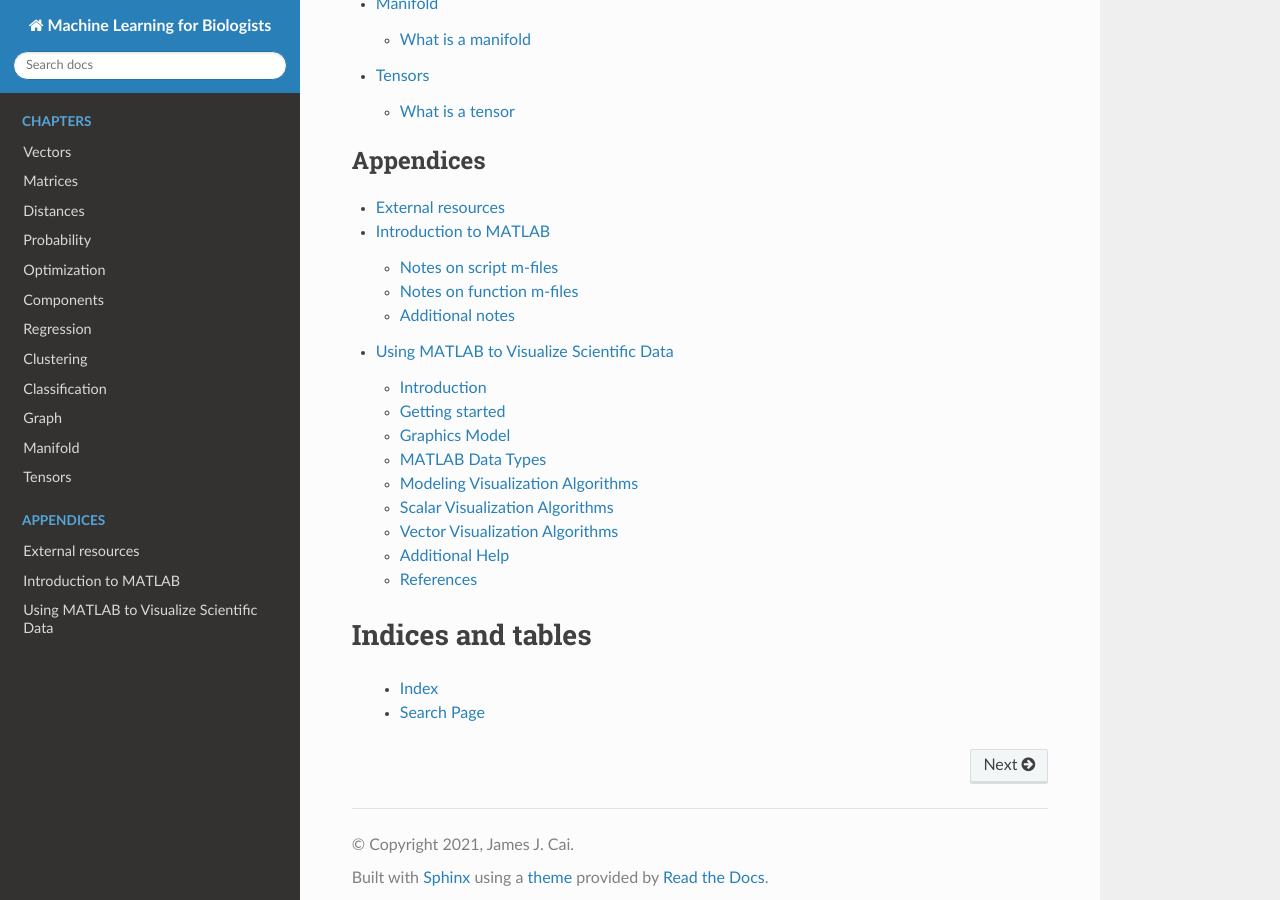
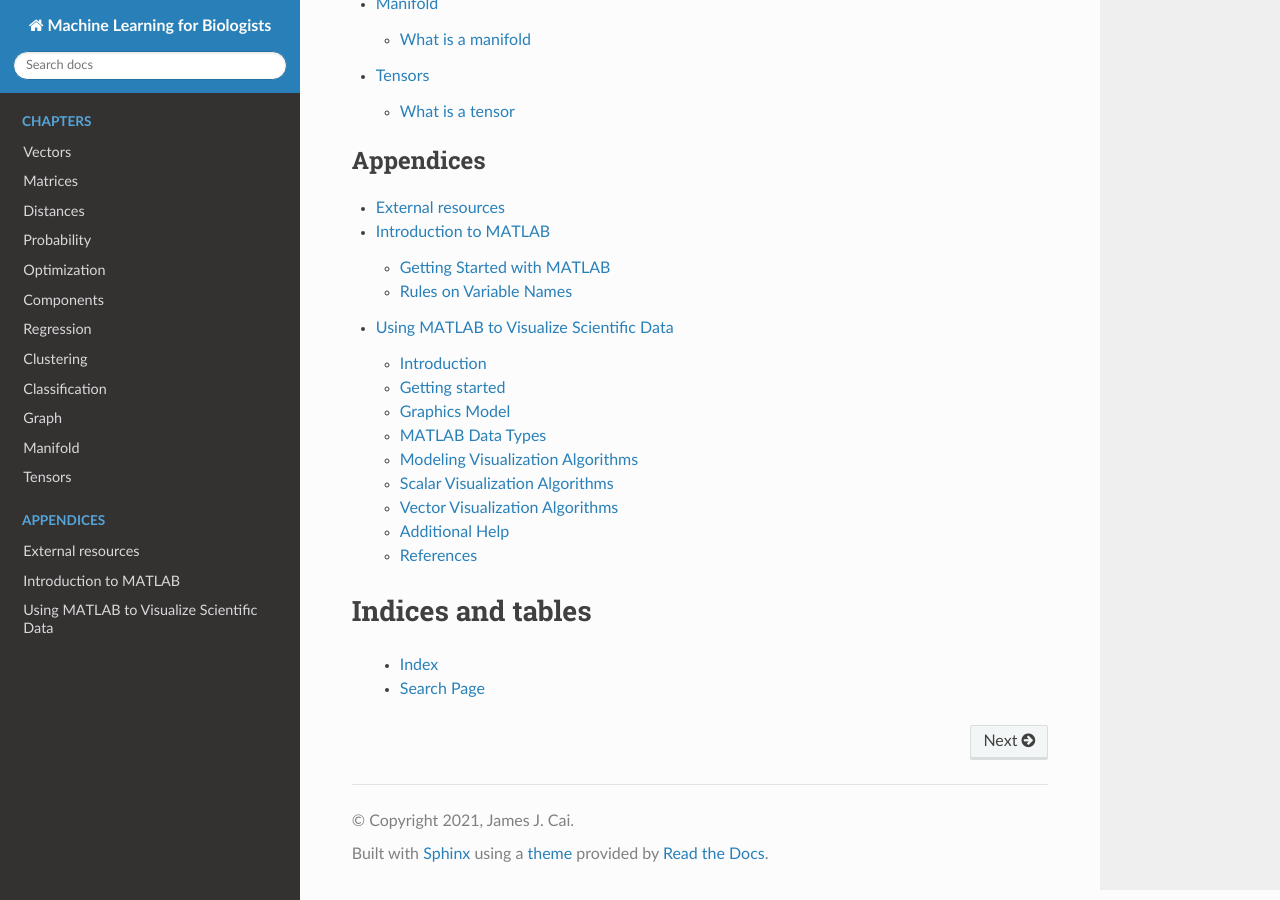
Before and after one commit to jamesjcai/readthedocs_ml4b, a Sphinx documentation site: the page built from docs/index.rst, in a window 1280 px wide and 900 px high, scrolled down 1857 px. Built offline with Sphinx 7.4.7 and the Read the Docs theme 2.0.0, drawn with Linux system fonts in a browser that asks for light colours; formulas are drawn with MathJax 3; some of the changed lines change nothing that is shown.

Commit message:
Update tutor1.rst

```diff
--- a/docs/tutor1.rst
+++ b/docs/tutor1.rst
@@ -1,44 +1,23 @@
 Introduction to MATLAB
 ======================
 
-.. container::
+MATrix LABoratory (MATLAB) is developed by `The Mathworks, Inc <http://www.mathworks.com/>`__. It is an interactive, integrated environment for numerical scientific computations and visualization, as well as symbolic computations, and others. MATLAB is known especially for its highly intuitive and interactive programming development and debugging environment which results in a relatively short development cycle compared with traditional compiled languages such as FORTRAN and C.
 
-   MATrix LABoratory (MATLAB) is developed by `The Mathworks,
-   Inc <http://www.mathworks.com/>`__. It is an interactive, integrated
-   environment for numerical scientific computations and visualization,
-   as well as symbolic computations, and others. MATLAB is known
-   especially for its highly intuitive and interactive programming
-   development and debugging environment which results in a relatively
-   short development cycle compared with traditional compiled languages
-   such as FORTRAN and C.
+Getting Started with MATLAB
+---------------------------
 
-.. container::
+-  To start MATLAB in *Windows:* double click the desktop MATLAB icon
+   |image1|
 
-   .. rubric:: Getting Started with MATLAB
-      :name: getting-started-with-matlab
+-  To start MATLAB in *Linux:* enter ``matlab`` at the system prompt of a `X-Forwarding window <http://www.bu.edu/tech/support/research/system-usage/getting-started/x-forwarding/>`__
 
-.. container::
+.. code-block:: text
 
-   -  To start MATLAB in *Windows:* double click the desktop MATLAB icon
-      |image1|
+   scc1% matlab &
 
-   -  To start MATLAB in *Linux:* enter ``matlab`` at the system prompt
-      of a `X-Forwarding
-      window <http://www.bu.edu/tech/support/research/system-usage/getting-started/x-forwarding/>`__
+In either case, a MATLAB command window appears, along with a ``>>`` prompt. Start using MATLAB by entering MATLAB commands at ``>>``. The example below demonstrates the use of a MATLAB utility function called ``version`` to query the current version of MATLAB you are using on this computer. Note that all typed characters to the right of the ``%`` symbol are treated as explanations or documentation for the line. Output, if any, appears after the the command is entered.
 
-      .. code:: code-block
-
-         scc1% matlab &
-
-   In either case, a MATLAB command window appears, along with a ``>>``
-   prompt. Start using MATLAB by entering MATLAB commands at ``>>``. The
-   example below demonstrates the use of a MATLAB utility function
-   called ``version`` to query the current version of MATLAB you are
-   using on this computer. Note that all typed characters to the right
-   of the ``%`` symbol are treated as explanations or documentation for
-   the line. Output, if any, appears after the the command is entered.
-
-   .. code:: code-block
+.. code-block:: text
 
       >> version   % this tells you the running MATLAB version
 
@@ -46,13 +25,9 @@
 
              8.1.0.604 (R2013a)
 
-   Throughout this tutorial, we will use this (``%``) inline comment
-   feature to explain the meaning or purposes of the commands. When you
-   are ready to start writing your own code, you may want to take
-   advantage of this to document your own code wherever appropriate to
-   make clear your intentions for future reference.
+Throughout this tutorial, we will use this (``%``) inline comment feature to explain the meaning or purposes of the commands. When you are ready to start writing your own code, you may want to take advantage of this to document your own code wherever appropriate to make clear your intentions for future reference.
 
-.. code:: code-block
+.. code-block:: text
 
    >> help         % lists available packages/toolboxes.
    HELP topics:
@@ -89,16 +64,10 @@
 
    >> doc sin     % spawns a new document window with details on sin
 
-
-
-
-
    >> quit        % quits MATLAB (also exit)
 
-.. container::
-
-   .. rubric:: Rules on Variable Names
-      :name: rules-on-variable-names
+Rules on Variable Names
+-----------------------
 
 -  Names are case sensitive, e.g., NAME and Name are 2 distinct names.
 -  Variable names begin with a letter, e.g., A2z or a2z. On the other
@@ -107,8 +76,6 @@
    vector_A)
 -  Cannot use reserved characters: % = + . ~ ; : ! ' [ ] ( ) , @ # $ & ^
 -  Names can be up to 63 characters
-
-┬á
 
 .. container::
 
```
